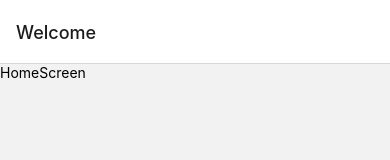
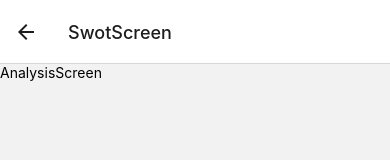
Before and after one commit to shreya-mishra/SwotAnalysis, a React Native app: screen /SwotScreen in a window 390 px wide. Before the commit this address had no page. Shown: the top 160 px of the page. Built offline with nearby package versions, Linux system fonts and the light colour scheme.

Commit message:
clean up ununsed variables and renamed screens

```diff
--- a/App.tsx
+++ b/App.tsx
@@ -8,7 +8,7 @@
 import {NavigationContainer} from '@react-navigation/native';
 import {createNativeStackNavigator} from '@react-navigation/native-stack';
 import React from 'react';
-import {StyleSheet, useColorScheme} from 'react-native';
+import {useColorScheme} from 'react-native';
 import HomeScreen from './src/screens/HomeScreen';
 import AnalysisScreen from './src/screens/AnalysisScreen';
 
@@ -23,22 +23,12 @@ function App(): React.JSX.Element {
         <Stack.Screen
           name="Home"
           component={HomeScreen}
-          options={{title: 'Welcome'}}
+          options={{title: 'Welcome To Analyse your SWOT!'}}
         />
-        <Stack.Screen name="Profile" component={AnalysisScreen} />
+        <Stack.Screen name="SwotScreen" component={AnalysisScreen} />
       </Stack.Navigator>
     </NavigationContainer>
   );
 }
 
-const styles = StyleSheet.create({
-  container: {
-    display: 'flex',
-    flexDirection: 'column',
-    justifyContent: 'space-between',
-    alignItems: 'center',
-    margin: 10,
-  },
-});
-
 export default App;
--- a/src/screens/HomeScreen.tsx
+++ b/src/screens/HomeScreen.tsx
@@ -1,12 +1,22 @@
-import {View, Text} from 'react-native';
+import {View, Text, StyleSheet} from 'react-native';
 import React from 'react';
 
 const HomeScreen = () => {
   return (
-    <View>
+    <View style={styles.container}>
       <Text>HomeScreen</Text>
     </View>
   );
 };
 
 export default HomeScreen;
+
+const styles = StyleSheet.create({
+  container: {
+    display: 'flex',
+    flexDirection: 'column',
+    justifyContent: 'space-between',
+    alignItems: 'center',
+    margin: 10,
+  },
+});
```
